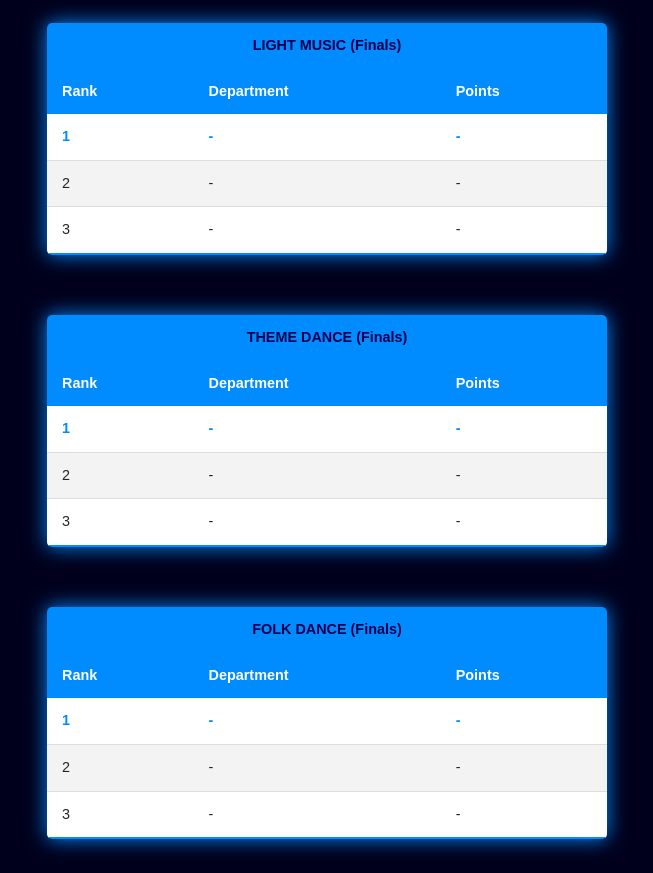
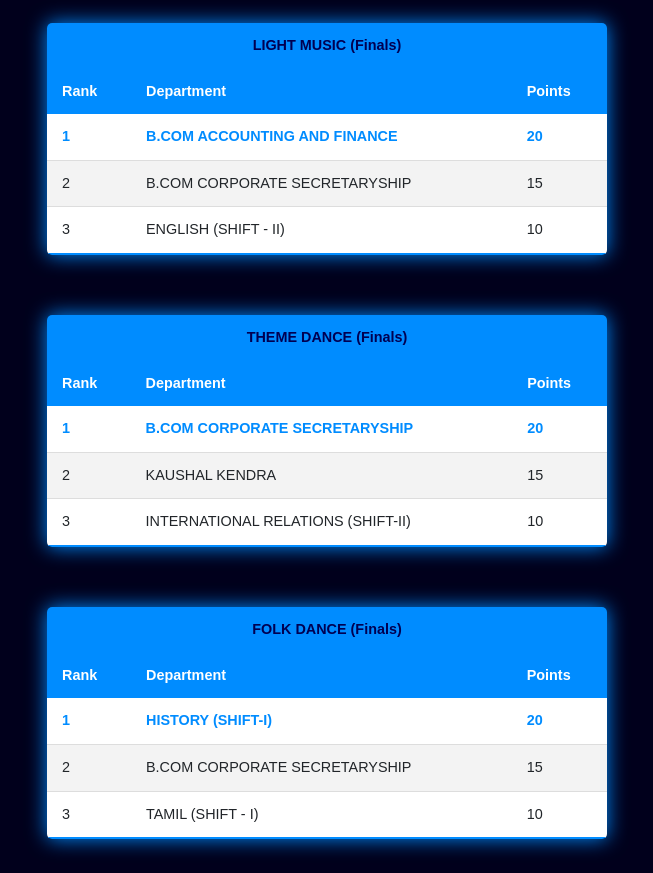
Before and after one commit to SharmelRayen/Leaderboard, a plain HTML site: page public/mainStage.html in a window 1280 px wide. Shown: the part 427-1300 px from the top of the page, without its empty margins (313-966 px from the left). Drawn offline with nearby package versions, Linux system fonts and the light colour scheme.

Commit message:
main stage scores updated

```diff
--- a/public/mainStage.html
+++ b/public/mainStage.html
@@ -71,19 +71,19 @@
                 <tbody>
                     <TR class="active-row">
                         <TD>1</TD>
-                        <TD>-</TD>
-                        <TD>-</TD>
+                        <TD>B.COM ACCOUNTING AND FINANCE</TD>
+                        <TD>20</TD>
                     </TR>
                     <tr>
                         <td>2</td>
-                        <td>-</td>
-                        <td>-</td>
+                        <td>B.COM CORPORATE SECRETARYSHIP</td>
+                        <td>15</td>
                     </tr>
 
                     <tr>
                         <td>3</td>
-                        <td>-</td>
-                        <td>-</td>
+                        <td>ENGLISH (SHIFT - II)</td>
+                        <td>10</td>
                     </tr>
 
 
@@ -108,19 +108,19 @@
                 <tbody>
                     <TR class="active-row">
                         <TD>1</TD>
-                        <TD>-</TD>
-                        <TD>-</TD>
+                        <TD>B.COM CORPORATE SECRETARYSHIP</TD>
+                        <TD>20</TD>
                     </TR>
                     <tr>
                         <td>2</td>
-                        <td>-</td>
-                        <td>-</td>
+                        <td>KAUSHAL KENDRA</td>
+                        <td>15</td>
                     </tr>
 
                     <tr>
                         <td>3</td>
-                        <td>-</td>
-                        <td>-</td>
+                        <td>INTERNATIONAL RELATIONS (SHIFT-II)</td>
+                        <td>10</td>
                     </tr>
 
 
@@ -145,19 +145,19 @@
                 <tbody>
                     <TR class="active-row">
                         <TD>1</TD>
-                        <TD>-</TD>
-                        <TD>-</TD>
+                        <TD>HISTORY (SHIFT-I)</TD>
+                        <TD>20</TD>
                     </TR>
                     <tr>
                         <td>2</td>
-                        <td>-</td>
-                        <td>-</td>
+                        <td>B.COM CORPORATE SECRETARYSHIP</td>
+                        <td>15</td>
                     </tr>
 
                     <tr>
                         <td>3</td>
-                        <td>-</td>
-                        <td>-</td>
+                        <td>TAMIL (SHIFT - I)</td>
+                        <td>10</td>
                     </tr>
 
 
```
Also changed, not shown: public/index.html (+45 -28 lines).
